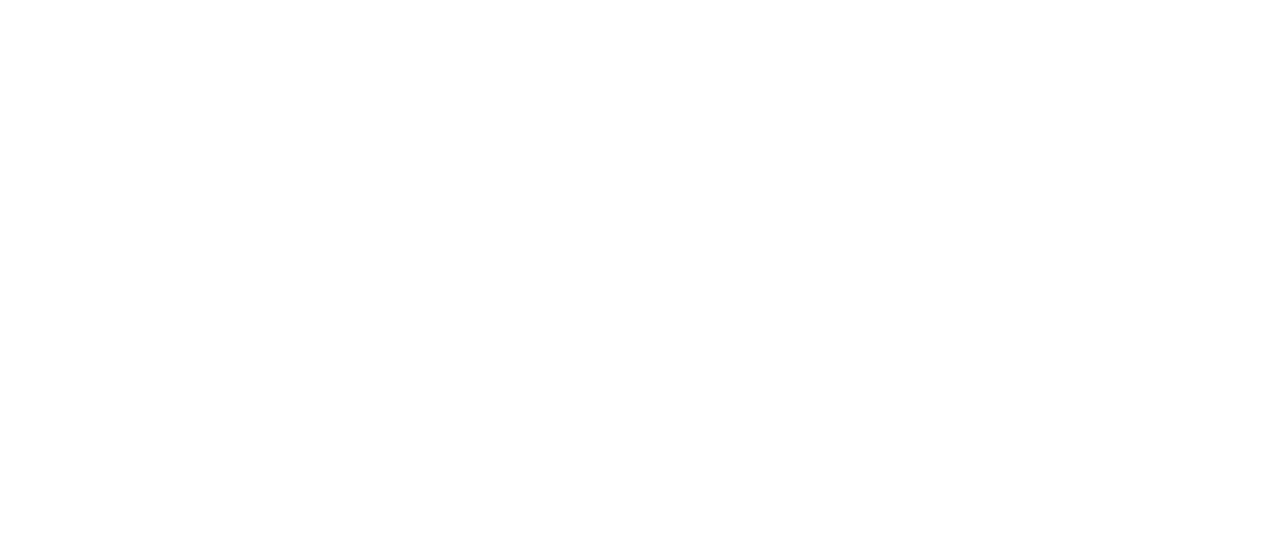
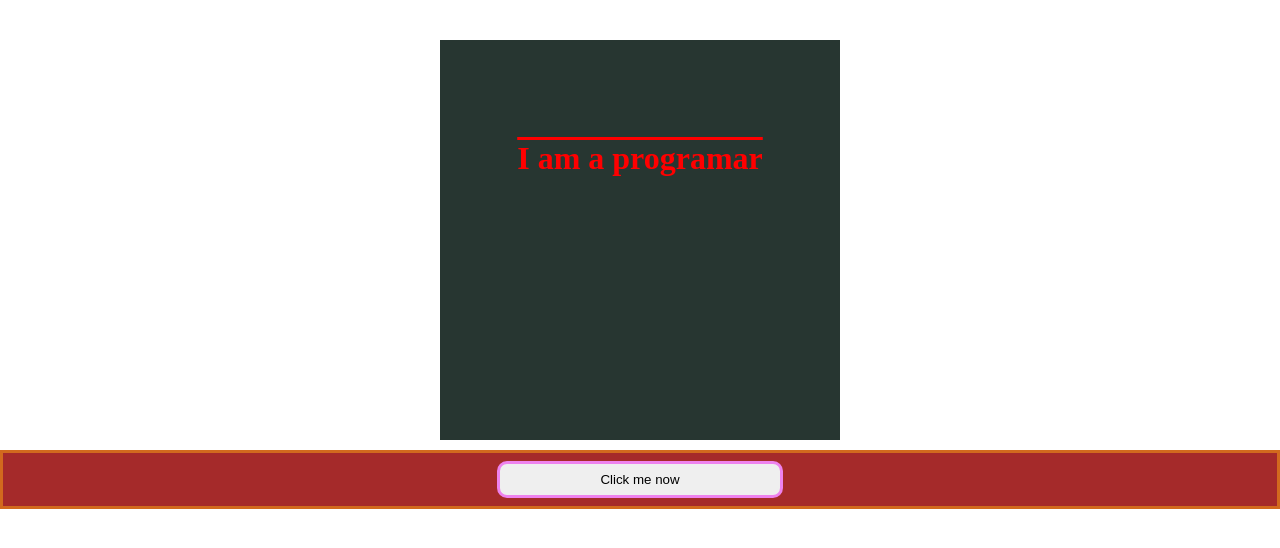
Before and after one commit to amitdas149463/html-and-css-conseptual-repo, a plain HTML site: page index.html in a window 1280 px wide. Drawn offline with Linux system fonts and the light colour scheme.

Commit message:
second commit

```diff
--- a/index.html
+++ b/index.html
@@ -1,6 +1,6 @@
 <!DOCTYPE html>
+<head>
 <html lang="en">
-<head>
     <meta charset="UTF-8">
     <meta name="viewport" content="width=device-width, initial-scale=1.0">
     <title>my html and css website</title>
@@ -9,6 +9,12 @@
 
 </head>
 <body>
+  <div id="first">
+    <h1>I am a programar</h1>
+  </div>
+    <div class="btn">
 
+    <button class="two">Click me now</button>
+    </div>
 </body>
 </html>
--- a/style/app.css
+++ b/style/app.css
@@ -0,0 +1,38 @@
+*{
+    margin: 0;
+    padding: 0;
+}
+h1 {
+    color: red;
+    font-style:normal;
+    font-weight: bolder;
+    font-family:'Times New Roman', Times, serif;
+    text-decoration: overline;
+    text-align: center;
+}
+#first{
+    background-color: rgb(39, 54, 49);
+    height: 200px;
+    padding:100px 0 ;
+    width: 400px;
+    margin-top:40px;
+    margin-bottom:10px;
+    margin-left: auto;
+    margin-right: auto;
+}
+.btn{
+    background-color: brown;
+    padding: 8px 15px;
+    border: 3px solid chocolate;
+    text-align: center;
+
+
+
+}
+.two{
+    padding: 8px 100px;
+    border: 3px solid violet;
+    border-radius: 10px;
+
+
+}
```
